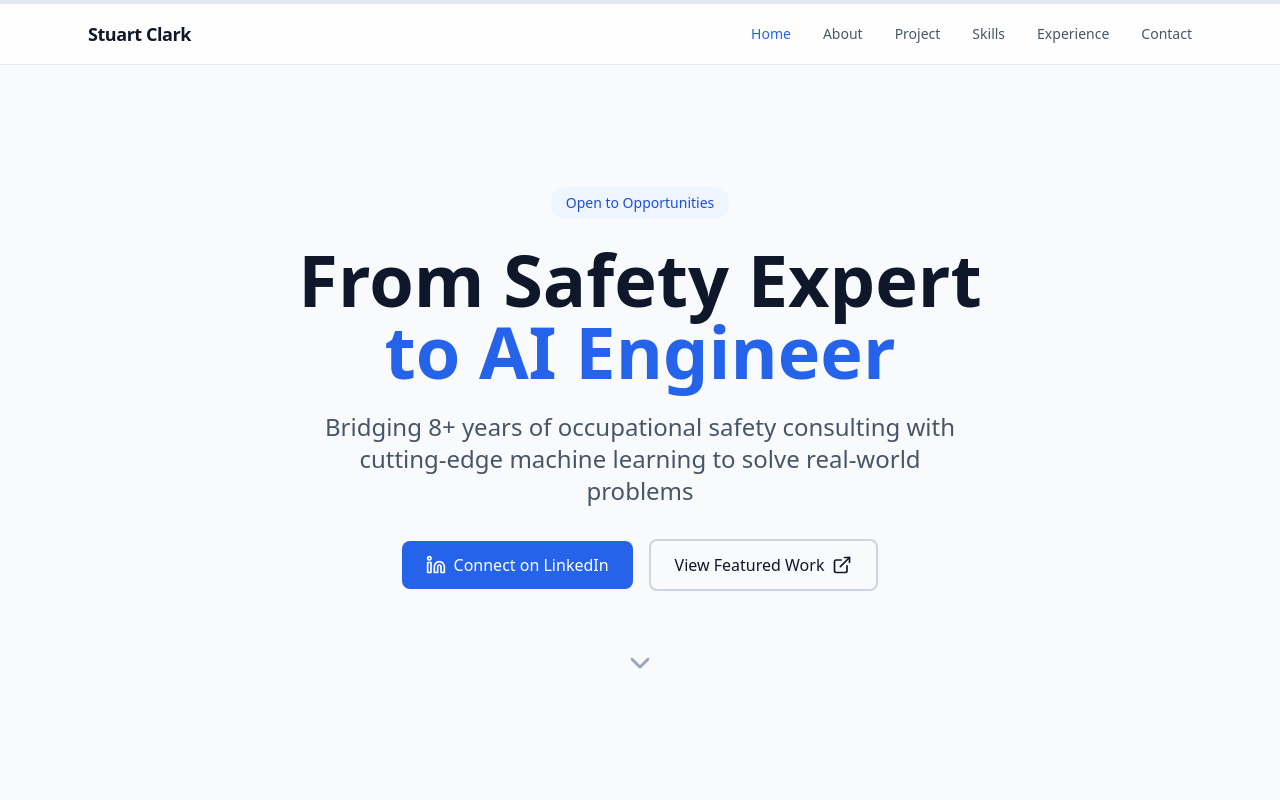
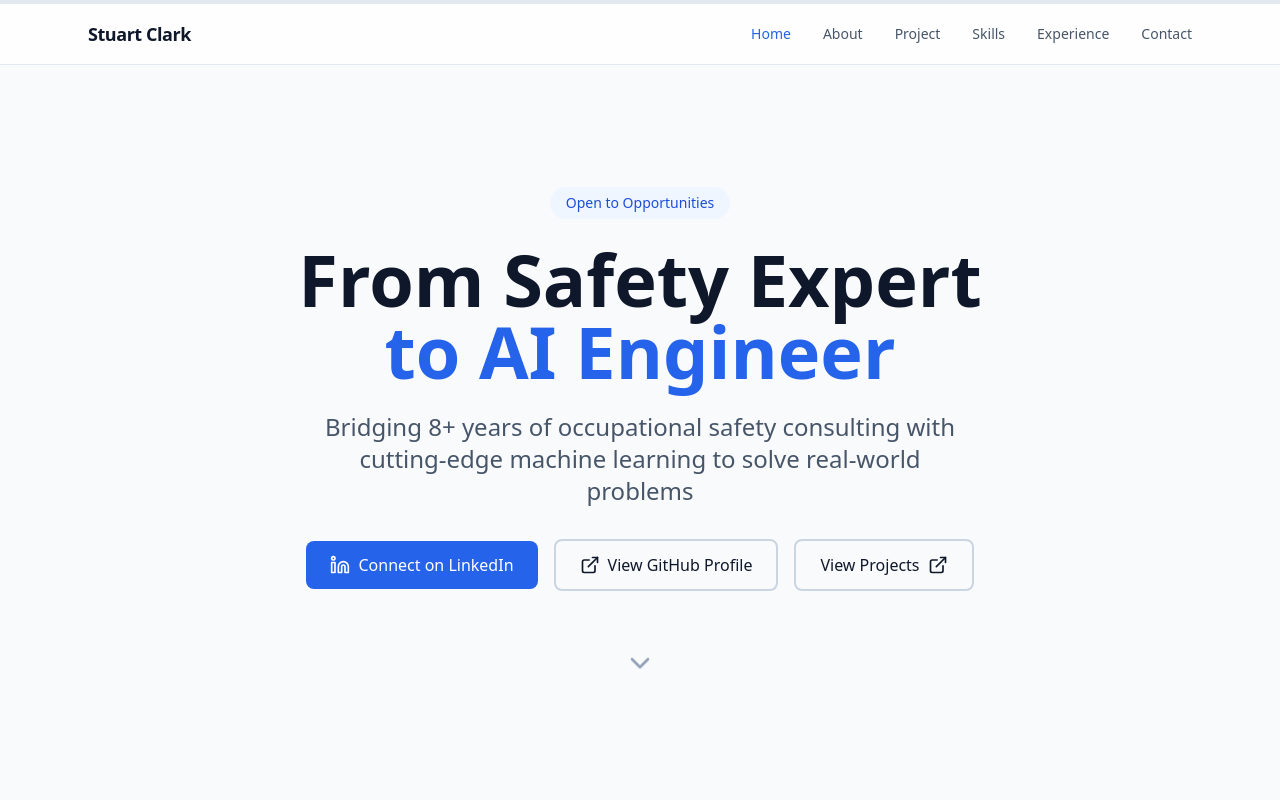
Before and after one commit to stuart-42/stuart-clark-portfolio, a React (Create React App) app: page / in a window 1280 px wide. Shown: the top 800 px of the page. Built offline with nearby package versions, Linux system fonts and the light colour scheme.

Commit message:
Add GitHub profile CTA, timezone context, update footer to 2026

```diff
--- a/src/App.jsx
+++ b/src/App.jsx
@@ -89,11 +89,20 @@ export default function StuartClarkPortfolio() {
               <Linkedin size={20} />
               Connect on LinkedIn
             </a>
+            <a
+              href="https://github.com/stuartclark-ml"
+              target="_blank"
+              rel="noopener noreferrer"
+              className="flex items-center gap-2 px-6 py-3 border-2 border-slate-300 rounded-lg hover:border-blue-600 hover:text-blue-600 transition-colors"
+            >
+              <ExternalLink size={20} />
+              View GitHub Profile
+            </a>
             <button
               onClick={() => scrollToSection('project')}
               className="flex items-center gap-2 px-6 py-3 border-2 border-slate-300 rounded-lg hover:border-blue-600 hover:text-blue-600 transition-colors"
             >
-              View Featured Work
+              View Projects
               <ExternalLink size={20} />
             </button>
           </div>
@@ -803,7 +812,7 @@ export default function StuartClarkPortfolio() {
 
                 <div className="mt-6 pt-6 border-t border-slate-200">
                   <div className="text-sm text-slate-600">
-                    <strong>Location:</strong> Currently based in Kathmandu, Nepal<br />
+                    <strong>Location:</strong> Kathmandu, Nepal (UTC+5:45) — available for full UK business hour overlap<br />
                     <strong>Availability:</strong> Open to remote opportunities in the UK and internationally
                   </div>
                 </div>
@@ -891,7 +900,7 @@ export default function StuartClarkPortfolio() {
           </div>
 
           <div className="mt-8 pt-8 border-t border-slate-800 text-center text-sm text-slate-400">
-            <p>© 2025 Stuart Clark. Built with care to showcase the intersection of safety expertise and AI innovation.</p>
+            <p>© 2026 Stuart Clark. Built with care to showcase the intersection of safety expertise and AI innovation.</p>
           </div>
         </div>
       </footer>
```
